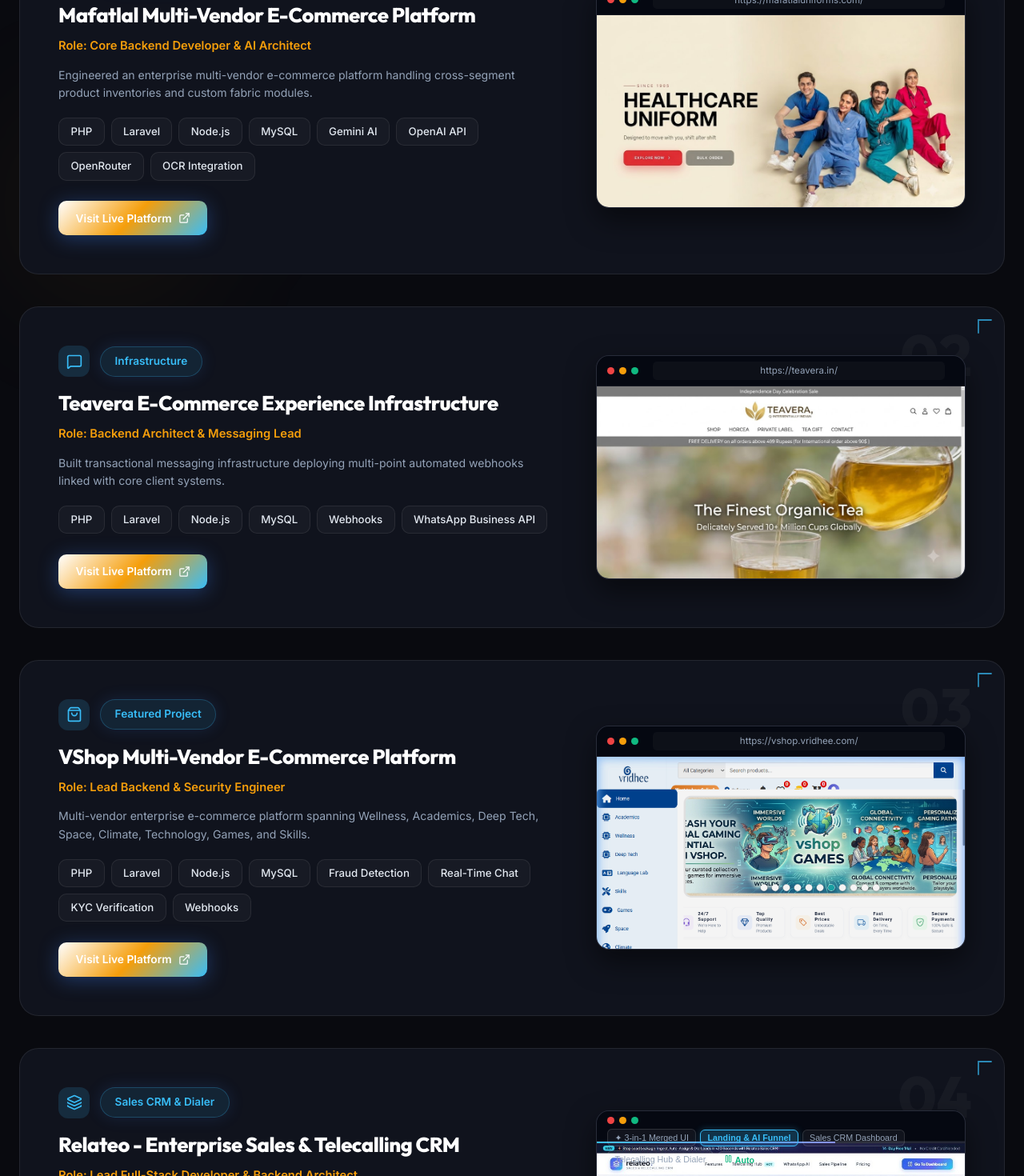
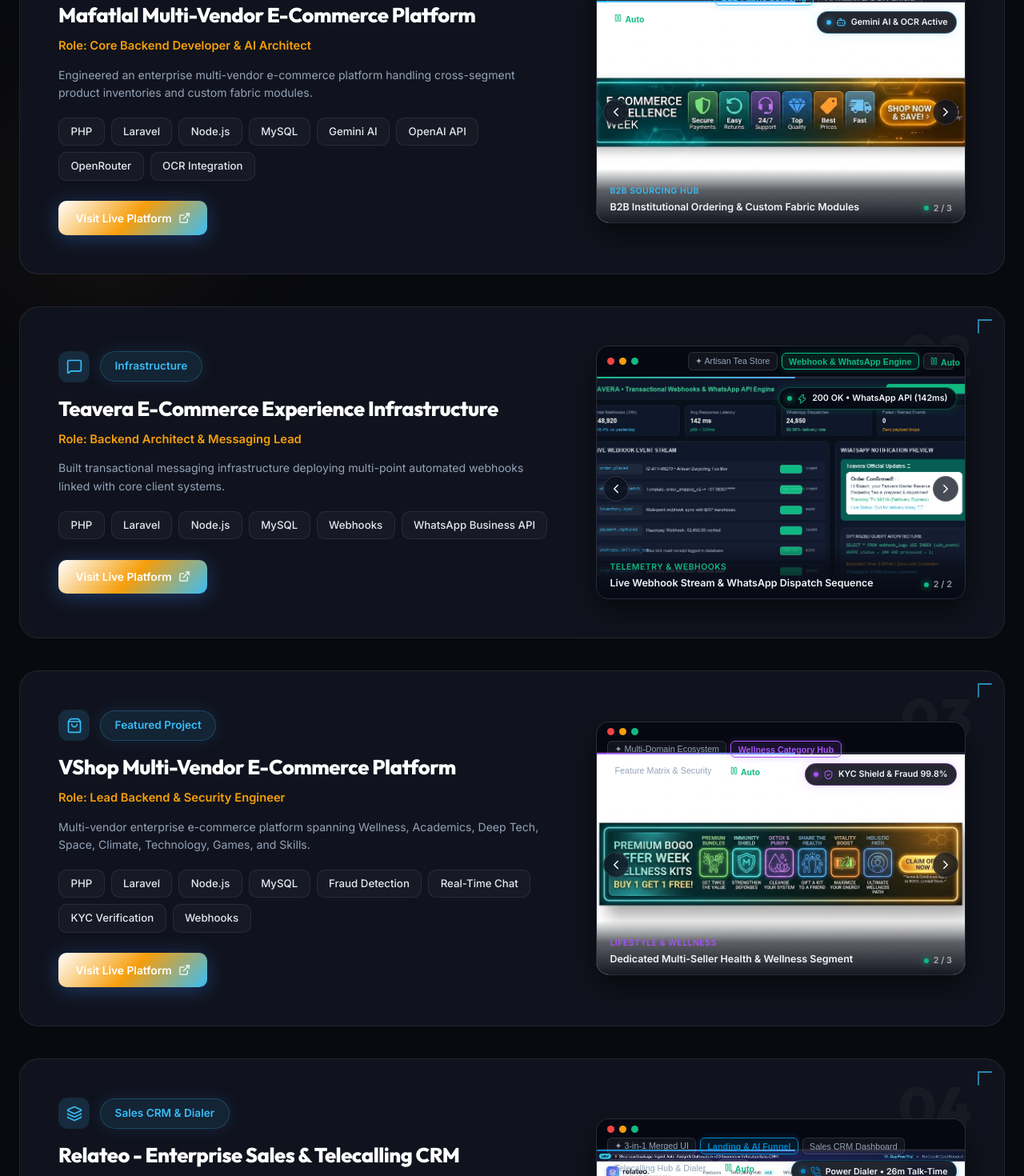
Before and after one commit to TechHub88/portfolio, a React (Vite) app: page / in a window 1280 px wide. Shown: the part 5340-6810 px from the top of the page at 80% size. Built offline with nearby package versions, Linux system fonts and the light colour scheme.

Commit message:
Add animated multi-screen slider, page scroll on hover, and unique interactive feature overlays for each project

```diff
--- a/src/components/Projects.jsx
+++ b/src/components/Projects.jsx
@@ -1,6 +1,6 @@
 import React, { useState, useEffect, useRef } from 'react';
 import { motion, useInView, AnimatePresence } from 'framer-motion';
-import { ShoppingBag, Bot, MessageSquare, ExternalLink, Layers, ChevronLeft, ChevronRight, Play, Pause, Sparkles } from 'lucide-react';
+import { ShoppingBag, Bot, MessageSquare, ExternalLink, Layers, ChevronLeft, ChevronRight, Play, Pause, Sparkles, Zap, ShieldCheck, PhoneCall } from 'lucide-react';
 
 const projects = [
   {
@@ -18,6 +18,31 @@ const projects = [
     ],
     tech: ['PHP', 'Laravel', 'Node.js', 'MySQL', 'Gemini AI', 'OpenAI API', 'OpenRouter', 'OCR Integration'],
     imageUrl: '/mafatlal-banner.jpg',
+    accentColor: '#38bdf8',
+    featureOverlay: {
+      type: 'ai-neural',
+      badge: 'AI Support + OCR Active'
+    },
+    gallery: [
+      {
+        label: '✦ Healthcare Uniforms',
+        subtitle: 'Institutional & Healthcare Workwear Portal',
+        badge: 'Medical Catalog',
+        src: '/mafatlal-banner.jpg'
+      },
+      {
+        label: 'B2B Fabric Sourcing',
+        subtitle: 'B2B Institutional Ordering & Custom Fabric Modules',
+        badge: 'B2B Sourcing Hub',
+        src: '/campeign.jpg'
+      },
+      {
+        label: 'AI Matrix & OCR Shield',
+        subtitle: 'Gemini & OpenAI Routing + Invoice Fraud OCR Shield',
+        badge: 'Enterprise AI & OCR',
+        src: '/mafatlal-ai-matrix.jpg'
+      }
+    ],
     badge: 'Enterprise AI',
     icon: Bot
   },
@@ -35,6 +60,25 @@ const projects = [
     ],
     tech: ['PHP', 'Laravel', 'Node.js', 'MySQL', 'Webhooks', 'WhatsApp Business API'],
     imageUrl: '/teavera-banner.jpg',
+    accentColor: '#10b981',
+    featureOverlay: {
+      type: 'webhook-radar',
+      badge: 'WhatsApp API Live'
+    },
+    gallery: [
+      {
+        label: '✦ Artisan Tea Store',
+        subtitle: 'D2C Master Reserve Artisan Tea Experience',
+        badge: 'E-Commerce Storefront',
+        src: '/teavera-banner.jpg'
+      },
+      {
+        label: 'Webhook & WhatsApp Engine',
+        subtitle: 'Live Webhook Stream & WhatsApp Dispatch Sequence',
+        badge: 'Telemetry & Webhooks',
+        src: '/teavera-webhooks.jpg'
+      }
+    ],
     badge: 'Infrastructure',
     icon: MessageSquare
   },
@@ -52,6 +96,31 @@ const projects = [
     ],
     tech: ['PHP', 'Laravel', 'Node.js', 'MySQL', 'Fraud Detection', 'Real-Time Chat', 'KYC Verification', 'Webhooks'],
     imageUrl: '/vshop-banner.png',
+    accentColor: '#a855f7',
+    featureOverlay: {
+      type: 'security-shield',
+      badge: 'KYC Verified Platform'
+    },
+    gallery: [
+      {
+        label: '✦ Multi-Domain Ecosystem',
+        subtitle: 'Cross-Domain Platform: Wellness, Tech, Space & Skills',
+        badge: 'Multi-Vendor Marketplace',
+        src: '/vshop-banner.png'
+      },
+      {
+        label: 'Wellness Category Hub',
+        subtitle: 'Dedicated Multi-Seller Health & Wellness Segment',
+        badge: 'Lifestyle & Wellness',
+        src: '/wellness campeign.jpg'
+      },
+      {
+        label: 'Feature Matrix & Security',
+        subtitle: 'Vendor Onboarding, KYC Protocols & Product Inventories',
+        badge: 'Security & Vendor KYC',
+        src: '/wellness features.jpg'
+      }
+    ],
     badge: 'Featured Project',
     icon: ShoppingBag
   },
@@ -71,6 +140,11 @@ const projects = [
     ],
     tech: ['PHP', 'Laravel', 'MySQL', 'Tailwind CSS', 'Alpine.js', 'WhatsApp API', 'Power Dialer', 'Webhooks'],
     imageUrl: '/crm-composite.jpg',
+    accentColor: '#0284c7',
+    featureOverlay: {
+      type: 'dialer-waveform',
+      badge: 'Live Dialer Desk'
+    },
     gallery: [
       {
         label: '✦ 3-in-1 Merged UI',
@@ -103,7 +177,7 @@ const projects = [
   }
 ];
 
-// ANIMATED INTERACTIVE PROJECT THUMBNAIL (WITH AUTO-SLIDE, TABS, PROGRESS & HOVER PAUSE)
+// ANIMATED INTERACTIVE PROJECT THUMBNAIL (WITH AUTO-SLIDE, TABS, SMOOTH PAGE SCROLL & UNIQUE OVERLAYS)
 const ProjectThumbnail = ({ project }) => {
   const [activeTab, setActiveTab] = useState(0);
   const [isPaused, setIsPaused] = useState(false);
@@ -112,13 +186,14 @@ const ProjectThumbnail = ({ project }) => {
   const hasGallery = Array.isArray(project.gallery) && project.gallery.length > 0;
   const currentItem = hasGallery ? project.gallery[activeTab] : null;
   const currentImage = hasGallery ? currentItem.src : project.imageUrl;
+  const accent = project.accentColor || '#38bdf8';
 
-  // Auto-slide transition effect (every 4.2 seconds when not paused and not hovered)
+  // Auto-slide transition effect (every 4.5 seconds when not paused and not hovered)
   useEffect(() => {
     if (!hasGallery || isPaused || isHovered) return;
     const interval = setInterval(() => {
       setActiveTab((prev) => (prev + 1) % project.gallery.length);
-    }, 4200);
+    }, 4500);
     return () => clearInterval(interval);
   }, [hasGallery, isPaused, isHovered, project.gallery?.length]);
 
@@ -186,16 +261,16 @@ const ProjectThumbnail = ({ project }) => {
                     setActiveTab(idx);
                   }}
                   style={{
-                    background: isActive ? 'rgba(56, 189, 248, 0.24)' : 'rgba(255, 255, 255, 0.05)',
-                    border: `1px solid ${isActive ? '#38bdf8' : 'rgba(255, 255, 255, 0.12)'}`,
-                    color: isActive ? '#38bdf8' : 'var(--text-muted)',
+                    background: isActive ? `${accent}22` : 'rgba(255, 255, 255, 0.05)',
+                    border: `1px solid ${isActive ? accent : 'rgba(255, 255, 255, 0.12)'}`,
+                    color: isActive ? accent : 'var(--text-muted)',
                     fontSize: '0.67rem',
                     fontWeight: isActive ? 700 : 500,
                     padding: '0.22rem 0.52rem',
                     borderRadius: '6px',
                     cursor: 'pointer',
                     transition: 'all 0.2s ease',
-                    boxShadow: isActive ? '0 0 10px rgba(56, 189, 248, 0.3)' : 'none'
+                    boxShadow: isActive ? `0 0 10px ${accent}40` : 'none'
                   }}
                   title={item.subtitle}
                 >
@@ -221,7 +296,7 @@ const ProjectThumbnail = ({ project }) => {
                 fontSize: '0.66rem',
                 fontWeight: 600
               }}
-              title={isPaused ? 'Resume auto-play animation' : 'Pause auto-play animation'}
+              title={isPaused ? 'Resume auto-play slide animation' : 'Pause auto-play slide animation'}
             >
               {isPaused ? <Play size={11} /> : <Pause size={11} />}
               <span>{isPaused ? 'Paused' : 'Auto'}</span>
@@ -238,14 +313,14 @@ const ProjectThumbnail = ({ project }) => {
             initial={{ width: '0%' }}
             animate={{ width: isPaused || isHovered ? '100%' : '100%' }}
             transition={{
-              duration: isPaused || isHovered ? 0 : 4.2,
+              duration: isPaused || isHovered ? 0 : 4.5,
               ease: 'linear'
             }}
             style={{
               height: '100%',
               background: isPaused || isHovered
                 ? 'rgba(245, 158, 11, 0.7)'
-                : 'linear-gradient(90deg, #38bdf8, #818cf8)'
+                : `linear-gradient(90deg, ${accent}, #60a5fa)`
             }}
           />
         </div>
@@ -262,7 +337,7 @@ const ProjectThumbnail = ({ project }) => {
           textDecoration: 'none',
           cursor: 'pointer',
           position: 'relative',
-          height: hasGallery ? '270px' : '240px',
+          height: '275px',
           overflow: 'hidden',
           background: '#0a0f1d'
         }}
@@ -280,11 +355,96 @@ const ProjectThumbnail = ({ project }) => {
               width: '100%',
               height: '100%',
               objectFit: 'cover',
-              objectPosition: 'top',
+              objectPosition: isHovered ? 'center 85%' : 'center 0%',
+              transition: 'object-position 3.8s cubic-bezier(0.25, 1, 0.5, 1)',
               display: 'block'
             }}
           />
         </AnimatePresence>
+
+        {/* Unique Interactive Feature Overlay for Each Project */}
+        {project.featureOverlay && (
+          <div
+            style={{
+              position: 'absolute',
+              top: '10px',
+              right: '10px',
+              zIndex: 4,
+              pointerEvents: 'none'
+            }}
+          >
+            <div
+              style={{
+                display: 'inline-flex',
+                alignItems: 'center',
+                gap: '6px',
+                padding: '0.28rem 0.65rem',
+                background: 'rgba(7, 10, 20, 0.88)',
+                backdropFilter: 'blur(8px)',
+                border: `1px solid ${accent}66`,
+                borderRadius: '20px',
+                boxShadow: `0 0 14px ${accent}30`
+              }}
+            >
+              {project.featureOverlay.type === 'ai-neural' && (
+                <>
+                  <span style={{ width: '6px', height: '6px', borderRadius: '50%', background: accent, display: 'inline-block', boxShadow: `0 0 8px ${accent}` }} />
+                  <Bot size={13} style={{ color: accent }} />
+                  <span style={{ fontSize: '0.67rem', fontWeight: 700, color: '#f1f5f9' }}>Gemini AI & OCR Active</span>
+                </>
+              )}
+
+              {project.featureOverlay.type === 'webhook-radar' && (
+                <>
+                  <span style={{ width: '6px', height: '6px', borderRadius: '50%', background: '#10b981', display: 'inline-block', boxShadow: '0 0 8px #10b981' }} />
+                  <Zap size={13} style={{ color: '#10b981' }} />
+                  <span style={{ fontSize: '0.67rem', fontWeight: 700, color: '#f1f5f9' }}>200 OK • WhatsApp API (142ms)</span>
+                </>
+              )}
+
+              {project.featureOverlay.type === 'security-shield' && (
+                <>
+                  <span style={{ width: '6px', height: '6px', borderRadius: '50%', background: '#a855f7', display: 'inline-block', boxShadow: '0 0 8px #a855f7' }} />
+                  <ShieldCheck size={13} style={{ color: '#a855f7' }} />
+                  <span style={{ fontSize: '0.67rem', fontWeight: 700, color: '#f1f5f9' }}>KYC Shield & Fraud 99.8%</span>
+                </>
+              )}
+
+              {project.featureOverlay.type === 'dialer-waveform' && (
+                <>
+                  <span style={{ width: '6px', height: '6px', borderRadius: '50%', background: '#0284c7', display: 'inline-block', boxShadow: '0 0 8px #0284c7' }} />
+                  <PhoneCall size={13} style={{ color: '#0284c7' }} />
+                  <span style={{ fontSize: '0.67rem', fontWeight: 700, color: '#f1f5f9' }}>Power Dialer • 26m Talk-Time</span>
+                </>
+              )}
+            </div>
+          </div>
+        )}
+
+        {/* Hover Scrolling Indicator Hint */}
+        {isHovered && (
+          <motion.div
+            initial={{ opacity: 0, y: -4 }}
+            animate={{ opacity: 1, y: 0 }}
+            style={{
+              position: 'absolute',
+              top: '10px',
+              left: '10px',
+              background: 'rgba(0, 0, 0, 0.75)',
+              padding: '0.22rem 0.55rem',
+              borderRadius: '6px',
+              fontSize: '0.65rem',
+              color: '#38bdf8',
+              border: '1px solid rgba(56, 189, 248, 0.3)',
+              zIndex: 4,
+              pointerEvents: 'none',
+              backdropFilter: 'blur(4px)',
+              fontWeight: 600
+            }}
+          >
+            ↕ Auto-Scrolling Full Page
+          </motion.div>
+        )}
 
         {/* Navigation Arrow Overlays for Gallery */}
         {hasGallery && (
@@ -364,12 +524,12 @@ const ProjectThumbnail = ({ project }) => {
                   style={{
                     fontSize: '0.65rem',
                     fontWeight: 700,
-                    color: '#38bdf8',
+                    color: accent,
                     textTransform: 'uppercase',
                     letterSpacing: '0.05em'
                   }}
                 >
-                  {currentItem?.badge || 'CRM Screen'}
+                  {currentItem?.badge || 'Live Screen'}
                 </span>
                 <span style={{ fontSize: '0.78rem', fontWeight: 600, color: '#f1f5f9' }}>
                   {currentItem?.subtitle}
```
Also changed, not shown: public/mafatlal-ai-matrix.jpg (added), public/teavera-webhooks.jpg (added).
